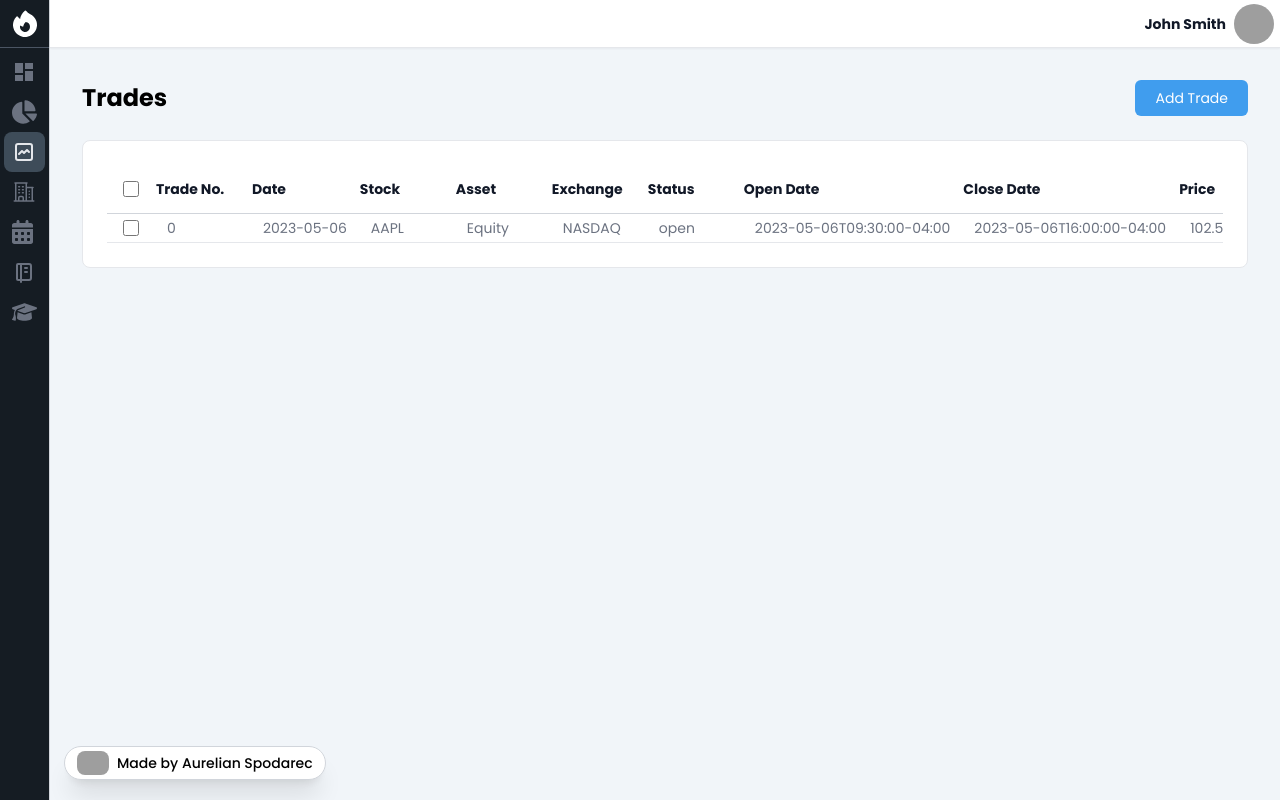
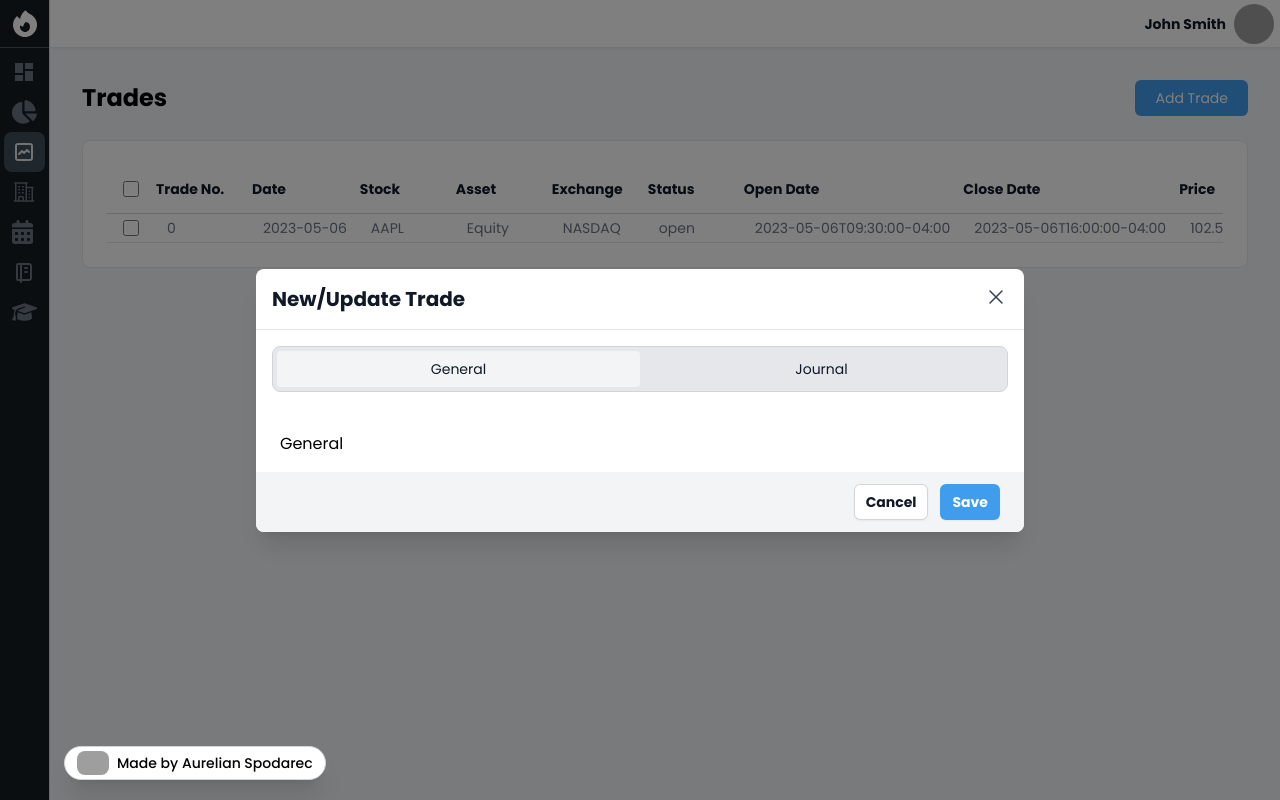
Before and after one commit to AurelianSpodarec/tradesmash-demo, a React (Vite) app: page /trades in a window 1280 px wide. Both pictures are taken after a click on the button "Add Trade". Built offline with nearby package versions, Linux system fonts and the light colour scheme; grey boxes are pictures that could not be loaded.

Commit message:
fix: Fixed so modal opens

```diff
--- a/src/context/modalContext.tsx
+++ b/src/context/modalContext.tsx
@@ -10,7 +10,7 @@ function ModalProvider({ children }: {children: ReactNode}) {
     const [config, setConfig] = useState(
         {
             id: undefined,
-            type: 'updatePayment',
+            type: '',
             option: undefined,
             action: undefined,
             title: undefined,
--- a/src/views/components/Modal/CreateModal.tsx
+++ b/src/views/components/Modal/CreateModal.tsx
@@ -13,6 +13,8 @@ function CreateModal() {
     const modalOptions:any = {
         trade: <ModalNote />,
     }
+
+    console.log(modalContext)
 
     // function handleModalClose() {
     //     const handleKeyDown = (e:any) => getKey('ESC') === e.keyCode && modalContext.close();
@@ -32,23 +34,21 @@ function CreateModal() {
             onClick={e => e.preventDefault()}
             role="alertdialog"
             aria-modal="true"
-            // aria-labelledby={`${modalData.option} ${modalData.type}`}
-            // aria-describedby={`${modalData.option} ${modalData.type}`}
+            aria-labelledby={`${modalData.option} ${modalData.type}`}
+            aria-describedby={`${modalData.option} ${modalData.type}`}
             className={`
                 fixed top-0 right-0 bottom-0 left-0 z-50
                 m-auto opacity-0 bg-black/50
                 p-4 overflow-y-auto
                 h-full w-full
-                hidden animate-open
-                ${modalContext.isOpen ? 'visible opacity-100 ' : 'opacity-100'}
+                animate-open
+                ${modalContext.isOpen ? 'visible opacity-100 ' : 'opacity-0 hidden'}
             `}
         >
         <div className="flex min-h-full items-end justify-center text-center sm:items-center">
-            {/* {modalOptions[modalData.type]} */}
             <div className="relative max-w-screen-md transform overflow-hidden rounded-lg bg-white text-left shadow-xl transition-all sm:w-full">
-                {modalOptions["trade"]}
+                {modalOptions[modalData.type]}
             </div>
-
         </div>
         </dialog>
     , doc)
--- a/src/views/components/Table/TableTD/TableTDList.tsx
+++ b/src/views/components/Table/TableTD/TableTDList.tsx
@@ -1,8 +1,8 @@
 import TableTD from "./TableTD";
 
 function TableTDList({ mappedNames, data }:TableTDListProps) {
-    return mappedNames && mappedNames.map((item:any) => {
-        return <TableTD key={data[item.id]} name={data[item.id]} />
+    return mappedNames && mappedNames.map((item:any, index:number) => {
+        return <TableTD key={data[item.id] + index} name={data[item.id]} />
     })
 }
 
--- a/src/views/pages/Trades/TradesIndex.tsx
+++ b/src/views/pages/Trades/TradesIndex.tsx
@@ -10,20 +10,32 @@ import Card from '@/views/atoms/Card';
 import Button from '@/views/atoms/Button/Button';
 import TableTDList from '@/views/components/Table/TableTD/TableTDList';
 import TableTHList from '@/views/components/Table/TableTH/TableTHList';
+import useModal from '@/hooks/useModal';
 
 // - Emotions and thoughts, confidence, reason for trade
 
 function TradesIndex() {
+
+    const ModalContextAPI = useModal()
     const reduxTrades = useSelector((state:any) => state.trades);
     const trades = reduxTrades.trades
     const mappedTradeNames = mapNames.trades({exclude: ["createdAt", "updatedAt"]})
+
+    function openModalTrade() {
+        ModalContextAPI.open()
+        ModalContextAPI.setConfig({
+            type: "trade",
+            option: "update",
+            // fields: [{...agent}]
+        })
+    }
 
     return (
         <Container>
 
             <PageHeader title="Trades" className="flex justify-between items-center">
                 <div>
-                    <Button label="Add Trade" />
+                    <Button label="Add Trade" onClick={() => openModalTrade()} />
                 </div>
             </PageHeader>
 
```
